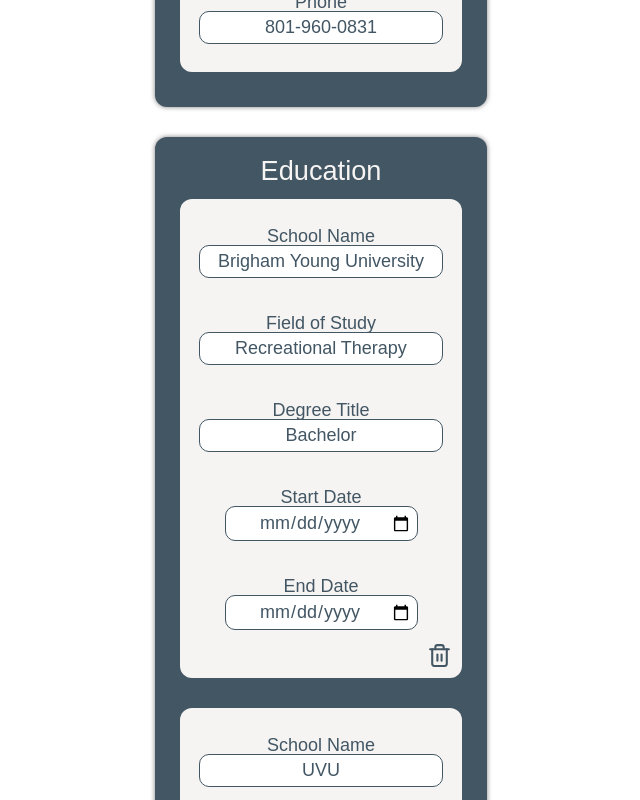
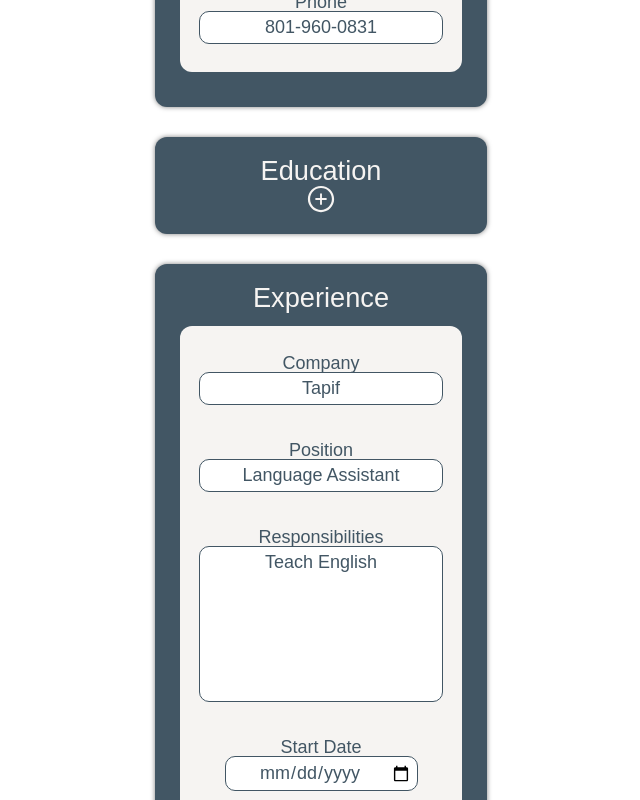
Before and after one commit to braxtonlemmon/cv-project-react, a React (Create React App) app: page / in a window 1280 px wide. Shown: the part 680-1480 px from the top of the page, without its empty margins (319-959 px from the left). Built offline with nearby package versions, Linux system fonts and the light colour scheme; a web font is replaced by a local one.

Commit message:
Use useFieldArray for education form section.

```diff
--- a/src/components/Education.jsx
+++ b/src/components/Education.jsx
@@ -1,9 +1,8 @@
 import React from 'react';
 import styled from 'styled-components';
 import { Section, H2, Block, AddButton } from './Shared';
-import EducationFormContainer from './EducationFormContainer';
-
-
+import EducationFormComponent from './EducationFormComponent';
+import { useFieldArray } from 'react-hook-form';
 
 const EducationSection = styled(Section)`
   .block-larger {
@@ -11,35 +10,29 @@ const EducationSection = styled(Section)`
   }
 `;
 
-
-function Education({ educationData, setEducationData, register }) {
-  const handleAdd = () => {
-    const blankEducationData = {
-      school: '',
-      studyField: '',
-      degree: '',
-      schoolStartDate: '',
-      schoolEndDate: ''
-    }
-    setEducationData(data => [...data, blankEducationData])
-  }
+function Education({ register, control }) {
+  const { fields, append, remove } = useFieldArray({
+    control,
+    name: 'education'
+  });
 
   return (
     <EducationSection>
       <H2>Education</H2>
-      {educationData.map((education, index) => {
-        return (
-          <Block className="block-larger" key={`education${index}`}>
-            <EducationFormContainer
+      {fields.map(({ id, school, studyField, degree, schoolStartDate, schoolEndDate }, index) => {
+        const schoolData = { school, studyField, degree, schoolStartDate, schoolEndDate }
+        return(
+          <Block className="block-larger" key={id}>
+            <EducationFormComponent
               index={index}
-              education={education}
-              educationData={educationData}
-              setEducationData={setEducationData}
               register={register}
+              schoolData={schoolData}
+              remove={remove}
             />
-          </Block>)
+          </Block>
+        )
       })}
-      <AddButton size={30} onClick={handleAdd} />
+      <AddButton type="button" size={30} onClick={() => append({})} />
     </EducationSection>
   )
 }
--- a/src/components/EducationFormComponent.jsx
+++ b/src/components/EducationFormComponent.jsx
@@ -2,95 +2,63 @@ import React from 'react';
 import { wrapper, row, TrashButton } from './Shared';
 import styled from 'styled-components';
 
-const Wrapper = styled(wrapper)`
-`;
-
 const Row = styled(row)``;
 
-const Form = styled.form`
-  /* position: relative; */
-`;
-
-function EducationFormComponent({ educationData, handleChange, handleDelete, register, index }) {
+function EducationFormComponent({ register, index, remove, schoolData }) {
   return(
-    <Wrapper>
-      {/* <Form> */}
+    <wrapper>
         <Row>
-          <label htmlFor={`school-${index}`}>School Name</label>
+          <label htmlFor={`education[${index}].school`}>School Name</label>
           <input
             type="text"
-            id={`school-${index}`}
-            name={`school-${index}`}
-            defaultValue={educationData.school}
-            // value={educationData.school}
-            // onChange={(e) => handleChange(e)}
-            ref={register({
-              required: 'School is required.',
-              minLength: 1
-            })}
+            id={`education[${index}].school`}
+            name={`education[${index}].school`}
+            defaultValue={schoolData.school}
+            ref={register({ required: 'School is required.' })}
           />
         </Row>
         <Row>
-          <label htmlFor={`studyField-${index}`}>Field of Study</label>
+          <label htmlFor={`education[${index}].studyField`}>Field of Study</label>
           <input
             type="text"
-            id={`studyField-${index}`}
-            name={`studyField-${index}`}
-            defaultValue={educationData.studyField}
-            ref={register({
-              required: 'Study field is required.',
-              minLength: 1
-            })}
-            // value={educationData.studyField}
-            // onChange={(e) => handleChange(e)}
+            id={`education[${index}].studyField`}
+            name={`education[${index}].studyField`}
+            defaultValue={schoolData.studyField}
+            ref={register({ required: 'Study field is required.' })}
           />
         </Row>
         <Row>
-          <label htmlFor={`degree-${index}`}>Degree Title</label>
+          <label htmlFor={`education[${index}].degree`}>Degree Title</label>
           <input
             type="text"
-            id={`degree-${index}`}
-            name={`degree-${index}`}
-            defaultValue={educationData.degree}
-            ref={register({
-              required: 'Degree field is required',
-              minLength: 1
-            })}
-            // value={educationData.degree}
-            // onChange={(e) => handleChange(e)}
+            id={`education[${index}].degree`}
+            name={`education[${index}].degree`}
+            defaultValue={schoolData.degree}
+            ref={register({ required: 'Degree field is required' })}
           />
         </Row>
         <Row>
-          <label htmlFor={`schoolStartDate-${index}`}>Start Date</label>
+          <label htmlFor={`education[${index}].schoolStartDate`}>Start Date</label>
           <input
             type="date"
-            id={`schoolStartDate-${index}`}
-            name={`schoolStartDate-${index}`}
-            defaultValue={educationData.schoolStartDate}
-            ref={register({
-              required: 'Start date is required'
-            })}
-            // value={educationData.schoolStartDate}
-            // onChange={(e) => handleChange(e)}
+            id={`education[${index}].schoolStartDate`}
+            name={`education[${index}].schoolStartDate`}
+            defaultValue={schoolData.schoolStartDate}
+            ref={register({ required: 'Start date is required' })}
           />
         </Row>
         <Row>
-          <label htmlFor={`schoolEndDate-${index}`}>End Date</label>
+          <label htmlFor={`education[${index}].schoolEndDate`}>End Date</label>
           <input
             type="date"
-            id={`schoolEndDate-${index}`}
-            name={`schoolEndDate-${index}`}
-            defaultValue={educationData.schoolEndDate}
-            ref={register({
-              required: 'End date is required'
-            })}
-            // value={educationData.schoolEndDate}
-            // onChange={(e) => handleChange(e)}
+            id={`education[${index}].schoolEndDate`}
+            name={`education[${index}].schoolEndDate`}
+            defaultValue={schoolData.schoolEndDate}
+            ref={register({ required: 'End date is required' })}
           />
         </Row>
-        <TrashButton onClick={(e) => handleDelete(e)} size={25} />
-      {/* </Form> */}
-    </Wrapper>
+        <TrashButton onClick={(e) => remove(index)} size={25} />
+    </wrapper>
   )
 }
 
--- a/src/components/EducationFormContainer.jsx
+++ b/src/components/EducationFormContainer.jsx
@@ -15,10 +15,10 @@ function EducationFormContainer({ index, educationData, setEducationData, regist
     dataCopy.splice(index, 1);
     setEducationData(dataCopy);
   }
+  console.log(index);
 
   return (
     <EducationFormComponent
-      educationData={educationData[index]}
       handleChange={handleChange}
       handleDelete={handleDelete}
       register={register}
--- a/src/components/MainFormComponent.jsx
+++ b/src/components/MainFormComponent.jsx
@@ -25,9 +25,9 @@ function MainFormComponent({
   onSubmit,
   handleSubmit,
   register,
-  errors
+  errors,
+  control
 }) {
-
   return (
     <Wrapper>
       <Form onSubmit={handleSubmit(onSubmit)}>
@@ -38,9 +38,9 @@ function MainFormComponent({
           errors={errors}
         />
         <Education
-          educationData={educationData}
-          setEducationData={setEducationData}
           register={register}
+          control={control}
+          errors={errors}
         />
         <Experience
           experienceData={experienceData}
--- a/src/components/MainFormContainer.jsx
+++ b/src/components/MainFormContainer.jsx
@@ -1,5 +1,5 @@
 import React from 'react';
-import { useForm } from 'react-hook-form';
+import { useForm, useFieldArray } from 'react-hook-form';
 import MainFormComponent from './MainFormComponent';
 
 // I will make this one single form, instead of three separate forms as I have it now
@@ -14,7 +14,20 @@ function MainFormContainer({
   setEditing
 }) {
 
-  const { register, handleSubmit, errors } = useForm();
+  const { register, handleSubmit, errors, control } = useForm();
+
+  // const {
+  //   fields: educationFields,
+  //   append: educationAppend,
+  //   remove: educationRemove
+  // } = useFieldArray({ control, name: "education" });
+
+  // const {
+  //   fields: experienceFields,
+  //   append: experienceAppend,
+  //   remove: experienceRemove
+  // } = useFieldArray({ control, name: "experience" })
+
   const onSubmit = (data, e) => {
     e.preventDefault();
     setEditing(false)
@@ -33,6 +46,7 @@ function MainFormContainer({
       onSubmit={onSubmit}
       register={register}
       errors={errors}
+      control={control}
     />
   )
 }
```
